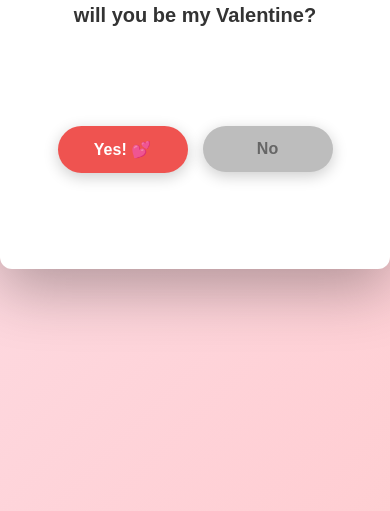
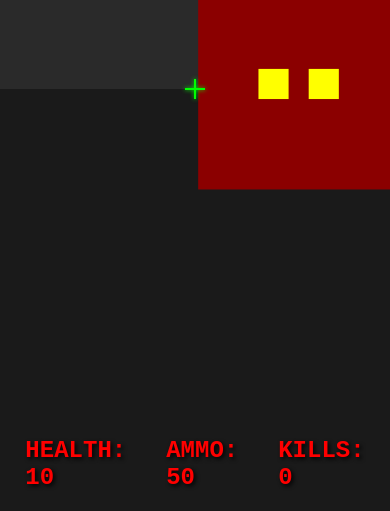
Before and after one commit to borbamarom3-web/idk, a plain HTML site: page index.html in a window 390 px wide. Shown: the part 333-844 px from the top of the page. Drawn offline with Linux system fonts and the light colour scheme.

Commit message:
Update index.html

```diff
--- a/index.html
+++ b/index.html
@@ -3,7 +3,7 @@
 <head>
     <meta charset="UTF-8">
     <meta name="viewport" content="width=device-width, initial-scale=1.0">
-    <title>Be My Valentine? 💕</title>
+    <title>DOOM Clone</title>
     <style>
         * {
             margin: 0;
@@ -12,323 +12,416 @@
         }
 
         body {
-            min-height: 100vh;
-            background: linear-gradient(135deg, #fce4ec 0%, #ffcdd2 100%);
-            display: flex;
-            align-items: center;
-            justify-content: center;
-            font-family: 'Arial', sans-serif;
+            background: #000;
             overflow: hidden;
-            padding: 20px;
+            font-family: 'Courier New', monospace;
         }
 
-        .envelope {
-            width: 100%;
-            max-width: 400px;
-            height: 280px;
-            background: #e57373;
-            border-radius: 12px;
-            box-shadow: 0 20px 60px rgba(0,0,0,0.3);
-            position: relative;
-            transition: opacity 1s;
+        #gameCanvas {
+            display: block;
+            image-rendering: pixelated;
+            image-rendering: crisp-edges;
         }
 
-        .envelope.hidden {
-            opacity: 0;
-            pointer-events: none;
+        #hud {
+            position: absolute;
+            bottom: 20px;
+            left: 50%;
+            transform: translateX(-50%);
+            color: #ff0000;
+            font-size: 24px;
+            text-shadow: 2px 2px 4px #000;
+            display: flex;
+            gap: 40px;
+            font-weight: bold;
         }
 
-        .envelope-flap {
-            position: absolute;
-            top: 0;
-            left: 0;
-            width: 100%;
-            height: 140px;
-            background: #ef5350;
-            clip-path: polygon(0 0, 100% 0, 50% 100%);
-        }
-
-        .envelope-heart {
+        #crosshair {
             position: absolute;
             top: 50%;
             left: 50%;
             transform: translate(-50%, -50%);
-            font-size: 48px;
+            width: 20px;
+            height: 20px;
+            pointer-events: none;
         }
 
-        .letter {
-            width: 100%;
-            max-width: 500px;
-            background: white;
-            border-radius: 12px;
-            padding: 30px 20px;
-            box-shadow: 0 20px 60px rgba(0,0,0,0.3);
+        #crosshair::before,
+        #crosshair::after {
+            content: '';
+            position: absolute;
+            background: #0f0;
+            box-shadow: 0 0 4px #0f0;
+        }
+
+        #crosshair::before {
+            width: 2px;
+            height: 20px;
+            left: 9px;
+        }
+
+        #crosshair::after {
+            width: 20px;
+            height: 2px;
+            top: 9px;
+        }
+
+        #instructions {
+            position: absolute;
+            top: 20px;
+            left: 20px;
+            color: #0f0;
+            font-size: 14px;
+            text-shadow: 1px 1px 2px #000;
+            line-height: 1.6;
+        }
+
+        #gameOver {
             position: absolute;
             top: 50%;
             left: 50%;
-            transform: translate(-50%, 100%);
-            opacity: 0;
-            transition: all 1s;
+            transform: translate(-50%, -50%);
+            color: #f00;
+            font-size: 64px;
+            text-shadow: 4px 4px 8px #000;
+            display: none;
+            text-align: center;
         }
 
-        .letter.show {
-            transform: translate(-50%, -50%);
-            opacity: 1;
-        }
-
-        .letter-heart {
-            font-size: 48px;
-            text-align: center;
-            margin-bottom: 15px;
-        }
-
-        h1 {
-            text-align: center;
-            color: #333;
-            margin-bottom: 30px;
-            font-size: 24px;
-            line-height: 1.4;
-        }
-
-        .buttons-wrapper {
-            position: relative;
-            width: 100%;
-            height: 180px;
-            display: flex;
-            align-items: center;
-            justify-content: center;
-        }
-
-        .buttons {
-            display: flex;
-            gap: 15px;
-            justify-content: center;
-            align-items: center;
-            position: relative;
-            flex-wrap: wrap;
-        }
-
-        button {
-            padding: 16px 40px;
-            border: none;
-            border-radius: 50px;
-            font-size: 18px;
-            font-weight: bold;
-            cursor: pointer;
-            transition: all 0.3s;
-            box-shadow: 0 4px 15px rgba(0,0,0,0.2);
-            width: 140px;
-            touch-action: manipulation;
-        }
-
-        .yes-btn {
-            background: #ef5350;
-            color: white;
-        }
-
-        .yes-btn:hover, .yes-btn:active {
-            background: #e53935;
-            transform: scale(1.05);
-        }
-
-        .no-btn {
-            background: #bdbdbd;
-            color: #666;
-        }
-
-        .no-btn:hover, .no-btn:active {
-            background: #9e9e9e;
-        }
-
-        .no-btn.moving {
-            position: absolute;
-            transition: all 0.3s ease;
-        }
-
-        .success {
-            display: none;
-            text-align: center;
-            position: fixed;
-            top: 50%;
-            left: 50%;
-            transform: translate(-50%, -50%);
-            z-index: 100;
-            padding: 20px;
-        }
-
-        .success.show {
+        #gameOver.show {
             display: block;
-        }
-
-        .success h1 {
-            font-size: 48px;
-            color: #e53935;
-            margin-bottom: 20px;
-            animation: bounce 1s infinite;
-        }
-
-        .success .emoji {
-            font-size: 80px;
-            animation: bounce 1s infinite;
-            margin-bottom: 15px;
-        }
-
-        .hearts {
-            display: flex;
-            gap: 20px;
-            justify-content: center;
-            font-size: 50px;
-            margin-top: 20px;
-        }
-
-        .hearts span {
             animation: pulse 1s infinite;
         }
 
-        .hearts span:nth-child(2) {
-            animation-delay: 0.2s;
-        }
-
-        .hearts span:nth-child(3) {
-            animation-delay: 0.4s;
-        }
-
-        .confetti {
-            position: absolute;
-            width: 10px;
-            height: 10px;
-            background: #ff1744;
-            animation: fall 4s ease-in forwards;
-        }
-
-        /* Mobile optimizations */
-        @media (max-width: 600px) {
-            h1 {
-                font-size: 20px;
-            }
-
-            .letter-heart {
-                font-size: 40px;
-            }
-
-            button {
-                padding: 14px 30px;
-                font-size: 16px;
-                width: 130px;
-            }
-
-            .success h1 {
-                font-size: 36px;
-            }
-
-            .success .emoji {
-                font-size: 60px;
-            }
-
-            .hearts {
-                font-size: 40px;
-                gap: 15px;
-            }
-
-            .envelope {
-                height: 200px;
-            }
-
-            .envelope-flap {
-                height: 100px;
-            }
-
-            .envelope-heart {
-                font-size: 36px;
-            }
-        }
-
-        @keyframes fall {
-            to {
-                transform: translateY(100vh) rotate(720deg);
-                opacity: 0;
-            }
-        }
-
-        @keyframes bounce {
-            0%, 100% { transform: translateY(0); }
-            50% { transform: translateY(-20px); }
-        }
-
         @keyframes pulse {
-            0%, 100% { transform: scale(1); }
-            50% { transform: scale(1.2); }
+            0%, 100% { opacity: 1; }
+            50% { opacity: 0.5; }
         }
     </style>
 </head>
 <body>
-    <div class="envelope" id="envelope">
-        <div class="envelope-flap"></div>
-        <div class="envelope-heart">❤️</div>
+    <canvas id="gameCanvas"></canvas>
+    <div id="crosshair"></div>
+    <div id="hud">
+        <div>HEALTH: <span id="health">100</span></div>
+        <div>AMMO: <span id="ammo">50</span></div>
+        <div>KILLS: <span id="kills">0</span></div>
     </div>
-
-    <div class="letter" id="letter">
-        <div class="letter-heart">💕</div>
-        <h1>will you be my Valentine?</h1>
-        <div class="buttons-wrapper">
-            <div class="buttons">
-                <button class="yes-btn" onclick="handleYes()">Yes! 💕</button>
-                <button class="no-btn" id="noBtn" onclick="handleNo()">No</button>
-            </div>
-        </div>
+    <div id="instructions">
+        WASD - Move | Mouse - Look | Click - Shoot | E - Open Doors
     </div>
-
-    <div class="success" id="success">
-        <div class="emoji">💕</div>
-        <h1>Yeahhhhhhhhhhh!</h1>
-        <div class="hearts">
-            <span>❤️</span>
-            <span>💕</span>
-            <span>❤️</span>
-        </div>
+    <div id="gameOver">
+        GAME OVER<br>
+        <div style="font-size: 24px; margin-top: 20px;">Press R to Restart</div>
     </div>
 
     <script>
-        setTimeout(() => {
-            document.getElementById('envelope').classList.add('hidden');
-            document.getElementById('letter').classList.add('show');
-        }, 500);
+        const canvas = document.getElementById('gameCanvas');
+        const ctx = canvas.getContext('2d');
 
-        function handleNo() {
-            const btn = document.getElementById('noBtn');
-            btn.classList.add('moving');
+        canvas.width = window.innerWidth;
+        canvas.height = window.innerHeight;
 
-            // Random position in the container
-            const wrapper = document.querySelector('.buttons-wrapper');
-            const wrapperRect = wrapper.getBoundingClientRect();
+        // Game state
+        let player = {
+            x: 3.5,
+            y: 3.5,
+            angle: 0,
+            health: 100,
+            ammo: 50,
+            speed: 0.05,
+            rotSpeed: 0.03
+        };
 
-            const x = Math.random() * (wrapperRect.width - 140);
-            const y = Math.random() * (wrapperRect.height - 60);
+        let keys = {};
+        let mouseX = 0;
+        let kills = 0;
+        let gameOver = false;
 
-            btn.style.left = x + 'px';
-            btn.style.top = y + 'px';
+        // Map (1 = wall, 2 = door, 0 = empty)
+        const map = [
+            [1,1,1,1,1,1,1,1,1,1,1,1,1,1,1,1],
+            [1,0,0,0,0,0,0,0,0,0,0,0,0,0,0,1],
+            [1,0,0,0,0,0,0,0,0,0,0,0,0,0,0,1],
+            [1,0,0,1,1,1,2,1,1,0,0,1,1,0,0,1],
+            [1,0,0,1,0,0,0,0,1,0,0,1,0,0,0,1],
+            [1,0,0,1,0,0,0,0,1,0,0,1,0,0,0,1],
+            [1,0,0,2,0,0,0,0,2,0,0,2,0,0,0,1],
+            [1,0,0,1,0,0,0,0,1,0,0,1,0,0,0,1],
+            [1,0,0,1,1,1,2,1,1,0,0,1,1,0,0,1],
+            [1,0,0,0,0,0,0,0,0,0,0,0,0,0,0,1],
+            [1,0,0,0,0,0,0,0,0,0,0,0,0,0,0,1],
+            [1,0,0,1,1,0,0,0,0,1,1,1,0,0,0,1],
+            [1,0,0,1,0,0,0,0,0,0,0,1,0,0,0,1],
+            [1,0,0,1,0,0,0,0,0,0,0,1,0,0,0,1],
+            [1,0,0,0,0,0,0,0,0,0,0,0,0,0,0,1],
+            [1,1,1,1,1,1,1,1,1,1,1,1,1,1,1,1]
+        ];
+
+        // Enemies
+        let enemies = [
+            { x: 5.5, y: 5.5, health: 30, lastShot: 0, active: true },
+            { x: 10.5, y: 5.5, health: 30, lastShot: 0, active: true },
+            { x: 7.5, y: 10.5, health: 30, lastShot: 0, active: true },
+            { x: 12.5, y: 12.5, health: 30, lastShot: 0, active: true },
+            { x: 3.5, y: 10.5, health: 30, lastShot: 0, active: true }
+        ];
+
+        // Shooting
+        let shooting = false;
+        let shotTime = 0;
+
+        // Raycasting
+        function castRay(angle) {
+            const sin = Math.sin(angle);
+            const cos = Math.cos(angle);
+
+            let x = player.x;
+            let y = player.y;
+
+            for (let i = 0; i < 20; i += 0.1) {
+                x += cos * 0.1;
+                y += sin * 0.1;
+
+                const mapX = Math.floor(x);
+                const mapY = Math.floor(y);
+
+                if (map[mapY] && map[mapY][mapX]) {
+                    return {
+                        distance: i,
+                        type: map[mapY][mapX],
+                        x: x,
+                        y: y
+                    };
+                }
+            }
+            return { distance: 20, type: 0 };
         }
 
-        function handleYes() {
-            document.getElementById('letter').style.display = 'none';
-            document.getElementById('success').classList.add('show');
+        // Render 3D view
+        function render3D() {
+            const fov = Math.PI / 3;
+            const numRays = canvas.width / 2;
 
-            // Create MORE confetti (300 pieces!)
-            const colors = ['#ff1744', '#f50057', '#ff4081', '#ff80ab', '#ffc0cb', '#e91e63', '#ec407a'];
-            for (let i = 0; i < 300; i++) {
-                setTimeout(() => {
-                    const confetti = document.createElement('div');
-                    confetti.className = 'confetti';
-                    confetti.style.left = Math.random() * 100 + '%';
-                    confetti.style.backgroundColor = colors[Math.floor(Math.random() * colors.length)];
-                    confetti.style.animationDelay = Math.random() * 0.3 + 's';
-                    confetti.style.animationDuration = (3 + Math.random() * 2) + 's';
-                    document.body.appendChild(confetti);
+            // Sky and floor
+            ctx.fillStyle = '#2a2a2a';
+            ctx.fillRect(0, 0, canvas.width, canvas.height / 2);
+            ctx.fillStyle = '#1a1a1a';
+            ctx.fillRect(0, canvas.height / 2, canvas.width, canvas.height / 2);
 
-                    setTimeout(() => confetti.remove(), 5000);
-                }, i * 15);
+            // Cast rays
+            for (let i = 0; i < numRays; i++) {
+                const rayAngle = player.angle - fov / 2 + (i / numRays) * fov;
+                const ray = castRay(rayAngle);
+
+                const distance = ray.distance * Math.cos(rayAngle - player.angle);
+                const wallHeight = (canvas.height / distance) * 0.5;
+
+                let color;
+                if (ray.type === 1) {
+                    const shade = Math.max(50, 255 - distance * 30);
+                    color = `rgb(${shade}, ${shade * 0.5}, ${shade * 0.5})`;
+                } else if (ray.type === 2) {
+                    const shade = Math.max(50, 255 - distance * 30);
+                    color = `rgb(${shade * 0.7}, ${shade * 0.5}, ${shade * 0.3})`;
+                }
+
+                ctx.fillStyle = color;
+                ctx.fillRect(
+                    i * 2,
+                    canvas.height / 2 - wallHeight / 2,
+                    2,
+                    wallHeight
+                );
             }
+
+            // Render enemies
+            enemies.forEach(enemy => {
+                if (!enemy.active) return;
+
+                const dx = enemy.x - player.x;
+                const dy = enemy.y - player.y;
+                const distance = Math.sqrt(dx * dx + dy * dy);
+                const angle = Math.atan2(dy, dx);
+
+                let relativeAngle = angle - player.angle;
+                while (relativeAngle > Math.PI) relativeAngle -= Math.PI * 2;
+                while (relativeAngle < -Math.PI) relativeAngle += Math.PI * 2;
+
+                if (Math.abs(relativeAngle) < fov / 2) {
+                    const size = (canvas.height / distance) * 0.3;
+                    const screenX = (relativeAngle / fov + 0.5) * canvas.width;
+
+                    // Draw demon sprite (simple red rectangle with horns)
+                    ctx.fillStyle = '#8b0000';
+                    ctx.fillRect(
+                        screenX - size / 2,
+                        canvas.height / 2 - size / 2,
+                        size,
+                        size
+                    );
+
+                    // Eyes
+                    ctx.fillStyle = '#ff0';
+                    ctx.fillRect(screenX - size * 0.2, canvas.height / 2 - size * 0.1, size * 0.15, size * 0.15);
+                    ctx.fillRect(screenX + size * 0.05, canvas.height / 2 - size * 0.1, size * 0.15, size * 0.15);
+                }
+            });
         }
+
+        // Update game
+        function update() {
+            if (gameOver) return;
+
+            // Movement
+            let moveX = 0;
+            let moveY = 0;
+
+            if (keys['w']) {
+                moveX += Math.cos(player.angle) * player.speed;
+                moveY += Math.sin(player.angle) * player.speed;
+            }
+            if (keys['s']) {
+                moveX -= Math.cos(player.angle) * player.speed;
+                moveY -= Math.sin(player.angle) * player.speed;
+            }
+            if (keys['a']) {
+                moveX += Math.cos(player.angle - Math.PI / 2) * player.speed;
+                moveY += Math.sin(player.angle - Math.PI / 2) * player.speed;
+            }
+            if (keys['d']) {
+                moveX += Math.cos(player.angle + Math.PI / 2) * player.speed;
+                moveY += Math.sin(player.angle + Math.PI / 2) * player.speed;
+            }
+
+            // Collision detection
+            const newX = player.x + moveX;
+            const newY = player.y + moveY;
+
+            if (!map[Math.floor(newY)][Math.floor(newX)]) {
+                player.x = newX;
+                player.y = newY;
+            }
+
+            // Open doors
+            if (keys['e']) {
+                const checkX = player.x + Math.cos(player.angle) * 0.5;
+                const checkY = player.y + Math.sin(player.angle) * 0.5;
+                const mapX = Math.floor(checkX);
+                const mapY = Math.floor(checkY);
+
+                if (map[mapY] && map[mapY][mapX] === 2) {
+                    map[mapY][mapX] = 0;
+                }
+            }
+
+            // Enemy AI
+            const now = Date.now();
+            enemies.forEach(enemy => {
+                if (!enemy.active) return;
+
+                const dx = player.x - enemy.x;
+                const dy = player.y - enemy.y;
+                const distance = Math.sqrt(dx * dx + dy * dy);
+
+                // Move towards player
+                if (distance > 1) {
+                    const moveSpeed = 0.02;
+                    enemy.x += (dx / distance) * moveSpeed;
+                    enemy.y += (dy / distance) * moveSpeed;
+                }
+
+                // Shoot at player
+                if (distance < 5 && now - enemy.lastShot > 2000) {
+                    player.health -= 10;
+                    enemy.lastShot = now;
+
+                    if (player.health <= 0) {
+                        gameOver = true;
+                        document.getElementById('gameOver').classList.add('show');
+                    }
+                }
+            });
+
+            // Update HUD
+            document.getElementById('health').textContent = Math.max(0, player.health);
+            document.getElementById('ammo').textContent = player.ammo;
+            document.getElementById('kills').textContent = kills;
+        }
+
+        // Shoot
+        function shoot() {
+            if (player.ammo <= 0 || gameOver) return;
+
+            player.ammo--;
+            shooting = true;
+            shotTime = Date.now();
+
+            // Check if hit enemy
+            enemies.forEach(enemy => {
+                if (!enemy.active) return;
+
+                const dx = enemy.x - player.x;
+                const dy = enemy.y - player.y;
+                const distance = Math.sqrt(dx * dx + dy * dy);
+                const angle = Math.atan2(dy, dx);
+
+                let relativeAngle = angle - player.angle;
+                while (relativeAngle > Math.PI) relativeAngle -= Math.PI * 2;
+                while (relativeAngle < -Math.PI) relativeAngle += Math.PI * 2;
+
+                if (Math.abs(relativeAngle) < 0.1 && distance < 10) {
+                    enemy.health -= 20;
+                    if (enemy.health <= 0) {
+                        enemy.active = false;
+                        kills++;
+                    }
+                }
+            });
+        }
+
+        // Game loop
+        function gameLoop() {
+            update();
+            render3D();
+
+            // Muzzle flash
+            if (shooting && Date.now() - shotTime < 100) {
+                ctx.fillStyle = 'rgba(255, 255, 0, 0.5)';
+                ctx.fillRect(0, 0, canvas.width, canvas.height);
+            } else {
+                shooting = false;
+            }
+
+            requestAnimationFrame(gameLoop);
+        }
+
+        // Input handlers
+        document.addEventListener('keydown', (e) => {
+            keys[e.key.toLowerCase()] = true;
+            if (e.key.toLowerCase() === 'r' && gameOver) {
+                location.reload();
+            }
+        });
+
+        document.addEventListener('keyup', (e) => {
+            keys[e.key.toLowerCase()] = false;
+        });
+
+        document.addEventListener('mousemove', (e) => {
+            const deltaX = e.movementX || 0;
+            player.angle += deltaX * 0.002;
+        });
+
+        document.addEventListener('click', shoot);
+
+        // Lock pointer
+        canvas.addEventListener('click', () => {
+            canvas.requestPointerLock();
+        });
+
+        // Start game
+        gameLoop();
     </script>
 </body>
 </html>
```
